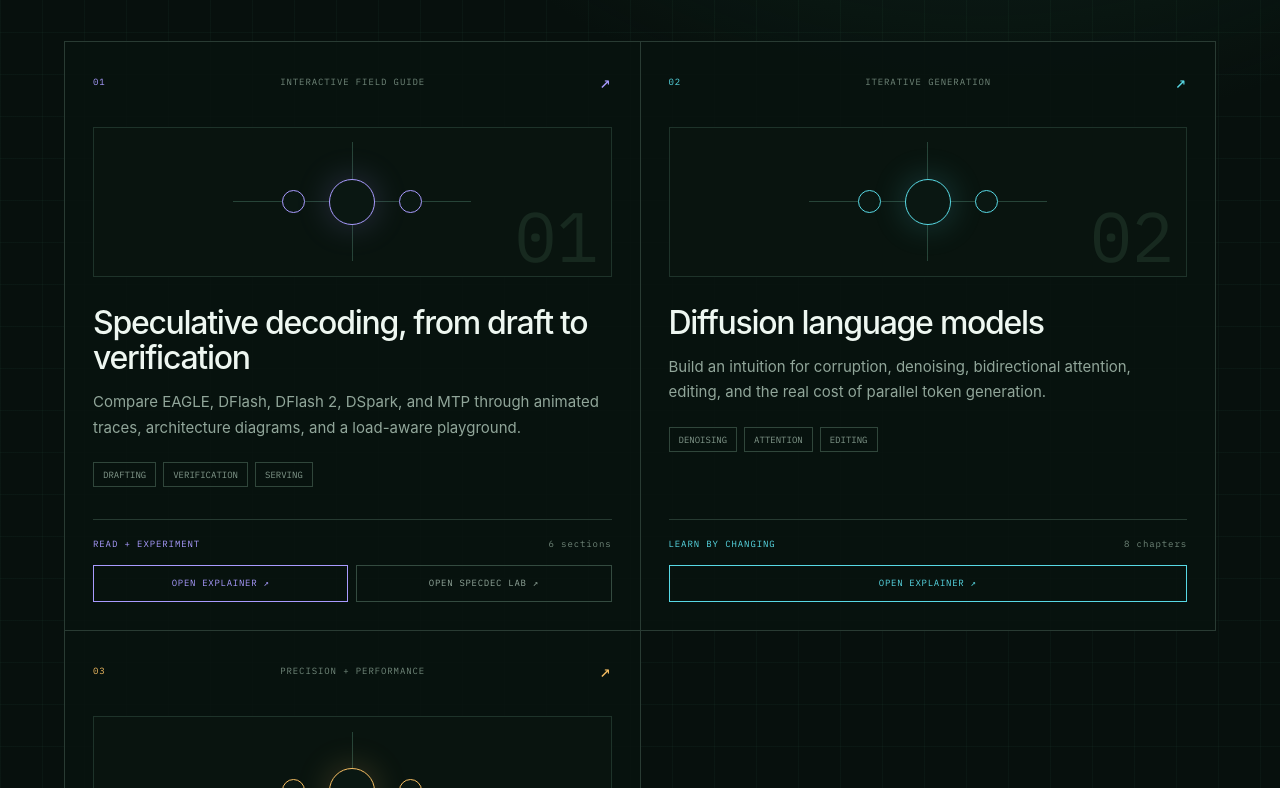
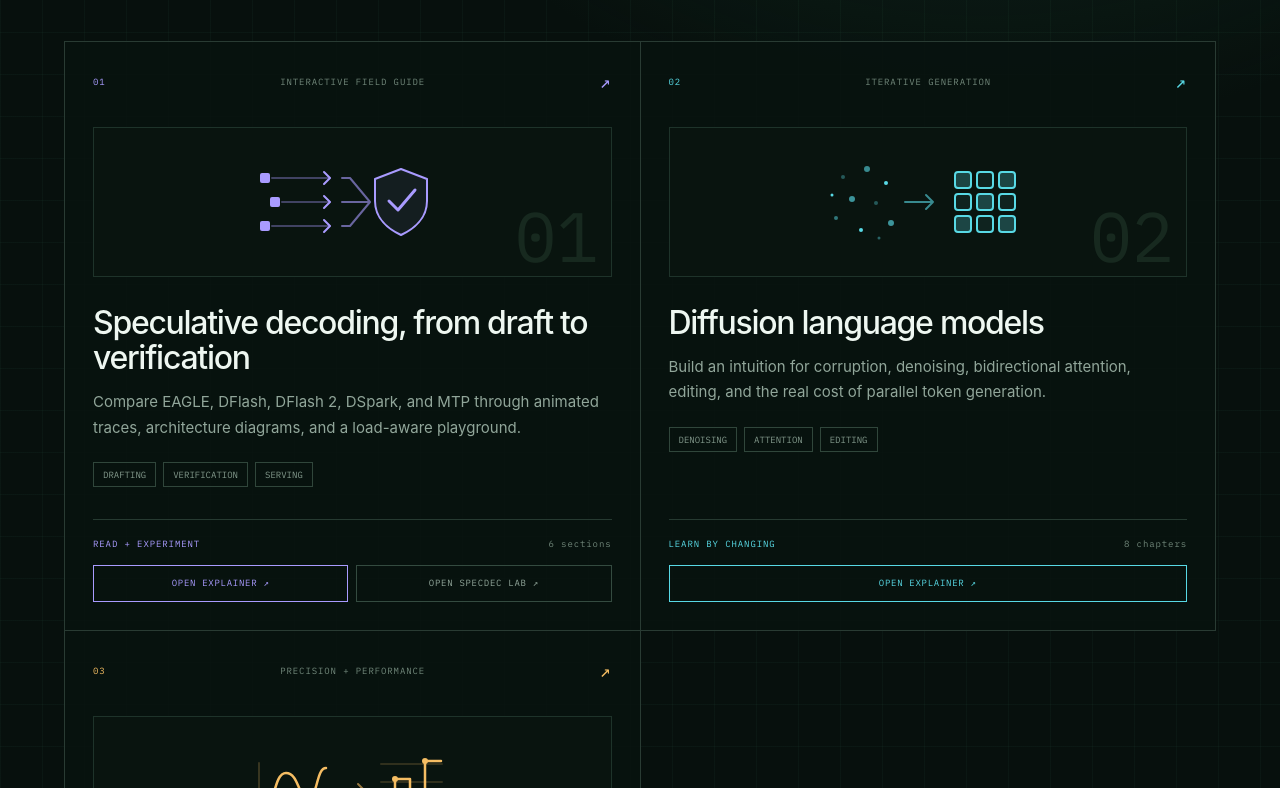
Before and after one commit to Kaushalya/llm-explainers, a React (Vite) app: page / in a window 1280 px wide. Shown: the part 892-1680 px from the top of the page. Built offline with nearby package versions, Linux system fonts and the light colour scheme.

Commit message:
Add distinct topic logos to explainer cards

```diff
--- /dev/null
+++ b/src/ExplainerLogo.tsx
@@ -0,0 +1,111 @@
+type Props = { id: string };
+
+/** Small topic marks, using each card's existing accent color. */
+export default function ExplainerLogo({ id }: Props) {
+  return (
+    <svg
+      className="explainer-logo"
+      viewBox="0 0 240 112"
+      fill="none"
+      stroke="currentColor"
+      strokeWidth="2"
+      strokeLinecap="round"
+      strokeLinejoin="round"
+      aria-hidden="true"
+      focusable="false"
+    >
+      {id === "speculative-decoding" ? (
+        <>
+          {/* Several draft tokens converge on one verification pass. */}
+          <path d="M40 32h58m-48 24h48M40 80h58" opacity=".35" />
+          <path d="m92 26 6 6-6 6m0 12 6 6-6 6m0 12 6 6-6 6" />
+          <path d="M110 32h8l20 24-20 24h-8m0-24h28" opacity=".6" />
+          <path
+            d="m169 23 26 10v22c0 17-13 28-26 34-13-6-26-17-26-34V33z"
+            fill="currentColor"
+            fillOpacity=".07"
+          />
+          <path d="m157 55 9 9 17-20" strokeWidth="3" />
+          <rect
+            x="28"
+            y="27"
+            width="10"
+            height="10"
+            rx="2"
+            fill="currentColor"
+            stroke="none"
+          />
+          <rect
+            x="38"
+            y="51"
+            width="10"
+            height="10"
+            rx="2"
+            fill="currentColor"
+            stroke="none"
+          />
+          <rect
+            x="28"
+            y="75"
+            width="10"
+            height="10"
+            rx="2"
+            fill="currentColor"
+            stroke="none"
+          />
+        </>
+      ) : id === "diffusion-language-models" ? (
+        <>
+          {/* A noisy field resolves into an ordered canvas. */}
+          <g fill="currentColor" stroke="none">
+            <circle cx="35" cy="31" r="2" opacity=".35" />
+            <circle cx="59" cy="23" r="3" opacity=".6" />
+            <circle cx="78" cy="37" r="2" />
+            <circle cx="44" cy="53" r="3" opacity=".65" />
+            <circle cx="68" cy="57" r="2" opacity=".35" />
+            <circle cx="28" cy="72" r="2" opacity=".5" />
+            <circle cx="53" cy="84" r="2" />
+            <circle cx="83" cy="77" r="3" opacity=".65" />
+            <circle cx="24" cy="49" r="1.5" />
+            <circle cx="71" cy="92" r="1.5" opacity=".4" />
+          </g>
+          <path d="M97 56h28m-7-7 7 7-7 7" opacity=".6" />
+          <g transform="translate(147 26)">
+            {[0, 1, 2].flatMap((row) =>
+              [0, 1, 2].map((col) => (
+                <rect
+                  key={`${row}-${col}`}
+                  x={col * 22}
+                  y={row * 22}
+                  width="16"
+                  height="16"
+                  rx="3"
+                  fill="currentColor"
+                  fillOpacity={(row + col) % 2 === 0 ? ".25" : ".08"}
+                />
+              )),
+            )}
+          </g>
+        </>
+      ) : (
+        <>
+          {/* Smooth values become a small set of discrete levels. */}
+          <path d="M27 83V28m0 55h66" opacity=".2" />
+          <path
+            d="M31 76c12 0 10-38 23-38s12 25 22 25 8-30 18-30"
+            strokeWidth="2.5"
+          />
+          <path d="M107 56h26m-7-7 7 7-7 7" opacity=".6" />
+          <path d="M149 83h61m-61-18h61m-61-18h61m-61-18h61" opacity=".16" />
+          <path d="M150 80h13V44h15v18h15V26h16" strokeWidth="2.5" />
+          <g fill="currentColor" stroke="none">
+            <circle cx="150" cy="80" r="3" />
+            <circle cx="163" cy="44" r="3" />
+            <circle cx="178" cy="62" r="3" />
+            <circle cx="193" cy="26" r="3" />
+          </g>
+        </>
+      )}
+    </svg>
+  );
+}
--- a/src/HomePage.tsx
+++ b/src/HomePage.tsx
@@ -1,5 +1,6 @@
 import { useEffect } from "react";
 import SiteHeader from "./SiteHeader";
+import ExplainerLogo from "./ExplainerLogo";
 import { explainers } from "./explainers";
 import "./home.css";
 
@@ -73,9 +74,7 @@
                 <span>↗</span>
               </div>
               <div className="card-diagram" aria-hidden="true">
-                <i />
-                <i />
-                <i />
+                <ExplainerLogo id={item.id} />
                 <b>{item.index}</b>
               </div>
               <h3>
--- a/src/home.css
+++ b/src/home.css
@@ -287,34 +287,12 @@
   background: #09140f;
 }
 
-.card-diagram::before,
-.card-diagram::after {
-  content: "";
-  position: absolute;
-  background: #274438;
-}
-
-.card-diagram::before {
-  width: 46%;
-  height: 1px;
-}
-.card-diagram::after {
-  width: 1px;
-  height: 80%;
-}
-
-.card-diagram i {
+.explainer-logo {
+  position: relative;
   z-index: 1;
-  width: 23px;
-  aspect-ratio: 1;
-  border: 1px solid var(--card-accent);
-  border-radius: 50%;
-  background: #0a1712;
-}
-
-.card-diagram i:nth-child(2) {
-  width: 46px;
-  box-shadow: 0 0 34px color-mix(in srgb, var(--card-accent) 22%, transparent);
+  width: min(240px, 85%);
+  height: 112px;
+  color: var(--card-accent);
 }
 
 .card-diagram b {
```
